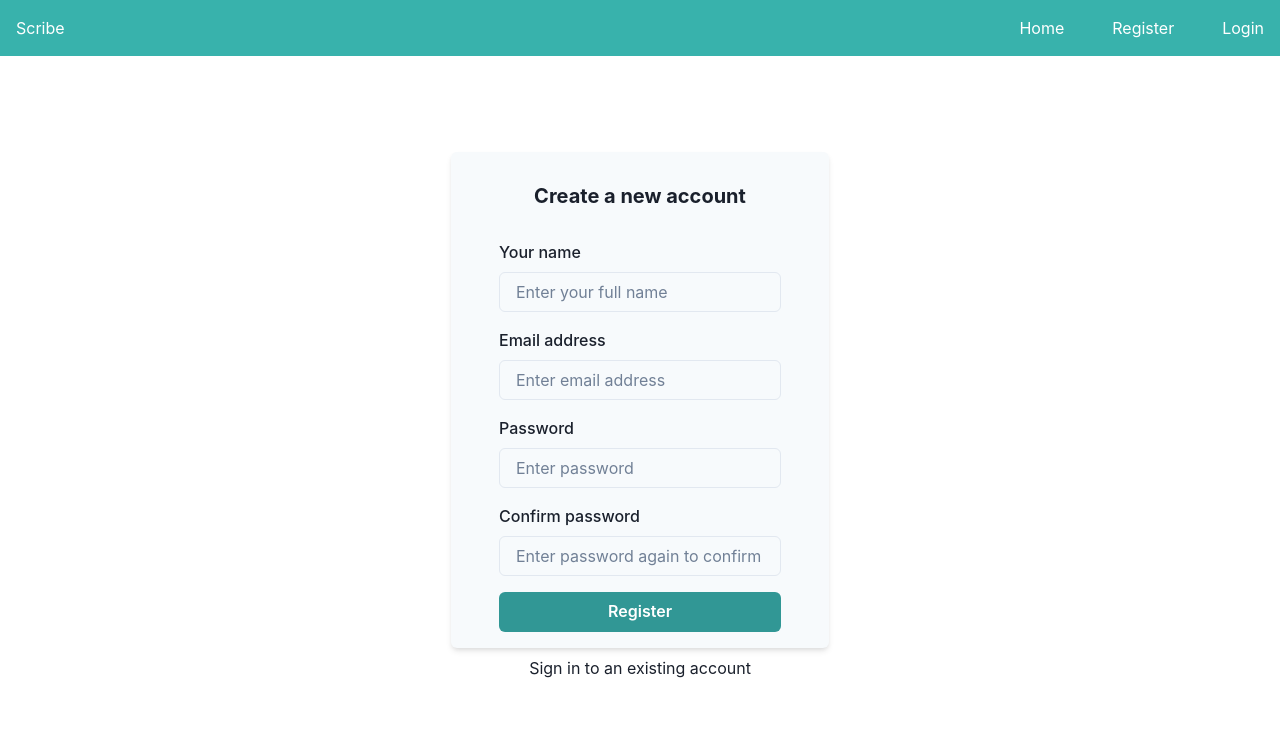
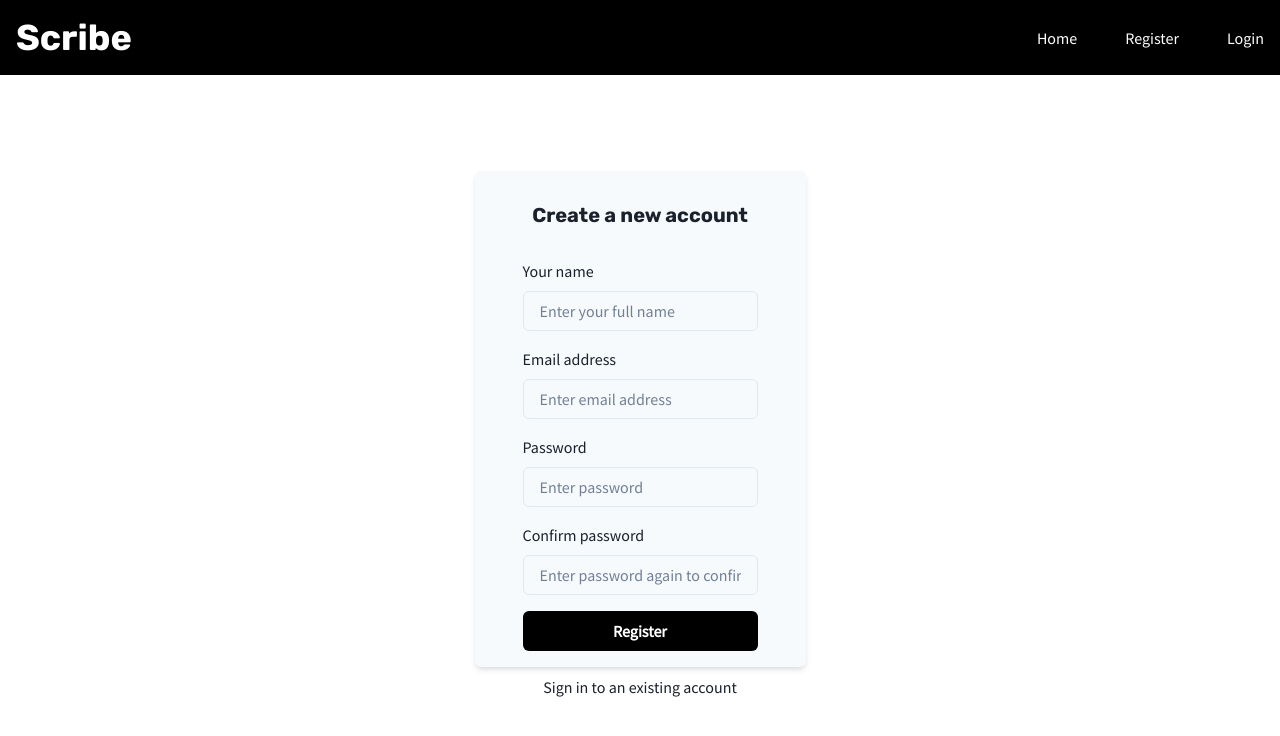
Before and after one commit to Quodline/scribe-client, a React (Vite) app: page /register in a window 1280 px wide. Shown: the top 736 px of the page. Built offline with nearby package versions, Linux system fonts and the light colour scheme; no server answers.

Commit message:
Refactor for token based auth

```diff
--- a/package.json
+++ b/package.json
@@ -14,6 +14,8 @@
     "@chakra-ui/react": "^2.6.1",
     "@emotion/react": "^11.10.8",
     "@emotion/styled": "^11.10.8",
+    "@fontsource/rubik": "^4.5.14",
+    "@fontsource/source-sans-pro": "^4.5.11",
     "axios": "^1.4.0",
     "dayjs": "^1.11.7",
     "framer-motion": "^10.12.7",
--- a/src/App.jsx
+++ b/src/App.jsx
@@ -2,9 +2,7 @@ import {Link, Route, Routes} from "react-router-dom";
 import Home from "./pages/Home.jsx";
 import Login from "./pages/Login.jsx";
 import useAuthContext from "./contexts/AuthContext.jsx";
-import AuthLayout from "./layouts/AuthLayout.jsx";
-import GuestLayout from "./layouts/GuestLayout.jsx";
-import {Flex, HStack, VStack} from "@chakra-ui/react";
+import {Flex, Heading, HStack, Text, VStack} from "@chakra-ui/react";
 import Register from "./pages/Register.jsx";
 import NewPost from "./pages/NewPost.jsx";
 
@@ -13,8 +11,10 @@ function App() {
 
     return (
         <>
-            <HStack bg="teal.400" color="white" justify="space-between" p={4} spacing={12}>
-                <Link to="/">{import.meta.env.VITE_APP_NAME}</Link>
+            <HStack bg="black" color="white" justify="space-between" p={4} spacing={12}>
+                <Link to="/">
+                    <Heading fontFamily="heading">{import.meta.env.VITE_APP_NAME}</Heading>
+                </Link>
                 <Flex gap={12}>
                     <Link to="/">Home</Link>
                     {user ? (
@@ -30,14 +30,10 @@ function App() {
 
             <VStack align="start" minHeight="90vh">
                 <Routes>
-                    <Route element={<AuthLayout/>}>
-                        <Route path="/" element={<Home/>}/>
-                        <Route path="/create-post" element={<NewPost/>}/>
-                    </Route>
-                    <Route element={<GuestLayout/>}>
-                        <Route path="/login" element={<Login/>}/>
-                        <Route path="/register" element={<Register/>}/>
-                    </Route>
+                    <Route path="/" element={<Home/>}/>
+                    <Route path="/create-post" element={<NewPost/>}/>
+                    <Route path="/login" element={<Login/>}/>
+                    <Route path="/register" element={<Register/>}/>
                 </Routes>
             </VStack>
         </>
--- a/src/api/defaultApi.js
+++ b/src/api/defaultApi.js
@@ -2,5 +2,4 @@ import axios from "axios";
 
 export default axios.create({
     baseURL: import.meta.env.VITE_BACKEND_URL,
-    withCredentials: true,
 });
--- a/src/contexts/AuthContext.jsx
+++ b/src/contexts/AuthContext.jsx
@@ -1,30 +1,48 @@
-import {createContext, useContext, useState} from "react";
+import {createContext, useContext, useEffect, useState} from "react";
 import defaultApi from "../api/defaultApi.js";
 import {useNavigate} from "react-router-dom";
 
 const AuthContext = createContext({});
 
+const TOKEN_KEY = 'api_key';
+
 export const AuthProvider = ({children}) => {
     const [user, setUser] = useState(null);
     const [errors, setErrors] = useState(null);
+    const [token, setToken] = useState(null);
     const navigate = useNavigate();
 
-    const csrf = () => defaultApi.get('/sanctum/csrf-cookie');
+    useEffect(() => {
+        if (token) {
+            defaultApi.defaults.headers.common = {'Authorization': `Bearer ${token}`};
+        }
+    }, [token]);
 
-    const getUser = async () => {
-        const {data} = await defaultApi.get('/api/user');
-        setUser(data);
+    const storeToken = (token) => {
+        sessionStorage.setItem(TOKEN_KEY, token);
+    }
+
+    const fetchToken = async () => {
+        const sesToken = sessionStorage.getItem(TOKEN_KEY);
+
+        if (sesToken !== null) {
+            setToken(sesToken);
+            const {data} = await defaultApi.get('/user', {
+                headers: {'Authorization': `Bearer ${sesToken}`},
+            });
+            setUser(data);
+        } else {
+            navigate('/login');
+        }
     }
 
     const register = async ({name, email, password, password_confirmation}) => {
         setErrors(null);
 
-        await csrf();
-
         try {
-            await defaultApi.post('/register', {name, email, password, password_confirmation});
-
-            await getUser();
+            const {data} = await defaultApi.post('/register', {name, email, password, password_confirmation});
+            storeToken(data.access_token);
+            await fetchToken();
             navigate('/');
         } catch (e) {
             if (e.response.status === 422) {
@@ -36,12 +54,10 @@ export const AuthProvider = ({children}) => {
     const login = async ({email, password}) => {
         setErrors(null);
 
-        await csrf();
-
         try {
-            await defaultApi.post('/login', {email, password});
-
-            await getUser();
+            const {data} = await defaultApi.post('/login', {email, password});
+            storeToken(data.access_token);
+            await fetchToken();
             navigate('/');
         } catch (e) {
             if (e.response.status === 422) {
@@ -51,22 +67,16 @@ export const AuthProvider = ({children}) => {
     }
 
     const logout = async () => {
-        await defaultApi.post('/logout');
+        sessionStorage.removeItem(TOKEN_KEY);
+        setToken(null);
         setUser(null);
         navigate("/login");
-    }
-
-    const checkUser = async () => {
-        if (!user) {
-            await getUser();
-        }
     }
 
     return <AuthContext.Provider value={{
         user,
         errors,
-        checkUser,
-        getUser,
+        fetchToken,
         login,
         logout,
         register
--- a/src/layouts/AuthLayout.jsx
+++ /dev/null
@@ -1,8 +0,0 @@
-import {Navigate, Outlet} from "react-router-dom";
-import useAuthContext from "../contexts/AuthContext.jsx";
-
-export default function () {
-    const {user} = useAuthContext();
-
-    return user ? <Outlet /> : <Navigate to="/login"/>
-}
--- a/src/layouts/GuestLayout.jsx
+++ /dev/null
@@ -1,8 +0,0 @@
-import {Navigate, Outlet} from "react-router-dom";
-import useAuthContext from "../contexts/AuthContext.jsx";
-
-export default function () {
-    const {user} = useAuthContext();
-
-    return !user ? <Outlet /> : <Navigate to="/"/>
-}
--- a/src/pages/Home.jsx
+++ b/src/pages/Home.jsx
@@ -10,15 +10,15 @@ dayjs.extend(relativeTime);
 
 export default function () {
     const [posts, setPosts] = useState([]);
-    const {user, checkUser} = useAuthContext();
+    const {user, fetchToken} = useAuthContext();
 
     const fetchAllPosts = async () => {
-        const {data} = await defaultApi.get('/api/posts');
+        const {data} = await defaultApi.get('/posts');
         setPosts(data);
     }
 
     useEffect(function () {
-        checkUser().then(fetchAllPosts);
+        fetchToken().then(fetchAllPosts);
     }, []);
 
     return (
--- a/src/pages/Login.jsx
+++ b/src/pages/Login.jsx
@@ -9,11 +9,11 @@ import {
     IconButton,
     Input,
     InputGroup,
-    InputRightElement,
+    InputRightElement, Link,
     VStack
 } from "@chakra-ui/react";
 import {ViewIcon, ViewOffIcon} from "@chakra-ui/icons";
-import {Link} from "react-router-dom";
+import {Link as RouterLink} from "react-router-dom";
 
 export default function () {
     const [email, setEmail] = useState('');
@@ -53,10 +53,10 @@ export default function () {
                     </InputGroup>
                     <FormErrorMessage>{errors?.password?.join(',')}</FormErrorMessage>
                 </FormControl>
-                <Button colorScheme="teal" alignSelf="stretch" onClick={handleLogin} isLoading={isLoading}
+                <Button bg="black" colorScheme="blackAlpha" alignSelf="stretch" onClick={handleLogin} isLoading={isLoading}
                         loadingText="Signing in">Sign in</Button>
             </VStack>
-            <Link to="/register">Create a new account</Link>
+            <Link as={RouterLink} to="/register">Create a new account</Link>
         </VStack>
     );
 }
--- a/src/pages/NewPost.jsx
+++ b/src/pages/NewPost.jsx
@@ -8,10 +8,10 @@ export default function () {
     const [content, setContent] = useState('');
     const [errors, setErrors] = useState(null);
     const navigate = useNavigate();
-    const {user, checkUser} = useAuthContext();
+    const {fetchToken} = useAuthContext();
 
     useEffect(function () {
-        checkUser();
+        fetchToken();
     }, []);
 
     const handleSubmit = async event => {
@@ -19,10 +19,7 @@ export default function () {
 
         try {
             setErrors(null);
-            await defaultApi.get('/sanctum/csrf-cookie');
-            await defaultApi.post('/api/posts', {text_content: content}, {
-                withCredentials: true,
-            });
+            await defaultApi.post('/posts', {text_content: content});
             navigate('/');
         } catch (e) {
             if (e.response.status === 422) {
--- a/src/pages/Register.jsx
+++ b/src/pages/Register.jsx
@@ -45,7 +45,7 @@ export default function () {
                            onChange={e => setPassConfirm(e.target.value)}/>
                     <FormErrorMessage>Password does not match</FormErrorMessage>
                 </FormControl>
-                <Button colorScheme="teal" alignSelf="stretch" isLoading={isLoading} onClick={handleSubmit}
+                <Button bg="black" colorScheme="blackAlpha" alignSelf="stretch" isLoading={isLoading} onClick={handleSubmit}
                         loadingText="Submitting">Register</Button>
             </VStack>
             <Link to="/login">Sign in to an existing account</Link>
--- a/src/theme.js
+++ b/src/theme.js
@@ -1,4 +1,6 @@
 import { extendTheme } from '@chakra-ui/react';
+import '@fontsource/rubik/700.css';
+import '@fontsource/source-sans-pro/400.css';
 
 const colors = {
     brand: {
@@ -8,5 +10,10 @@ const colors = {
     },
 }
 
-const theme = extendTheme({ colors });
+const fonts = {
+    heading: `'Rubik', sans-serif`,
+    body: `'Source Sans Pro', sans-serif`,
+}
+
+const theme = extendTheme({ colors, fonts });
 export default theme;
```
Also changed, not shown: 1 other file (tests, documents, lock files or other folders).
